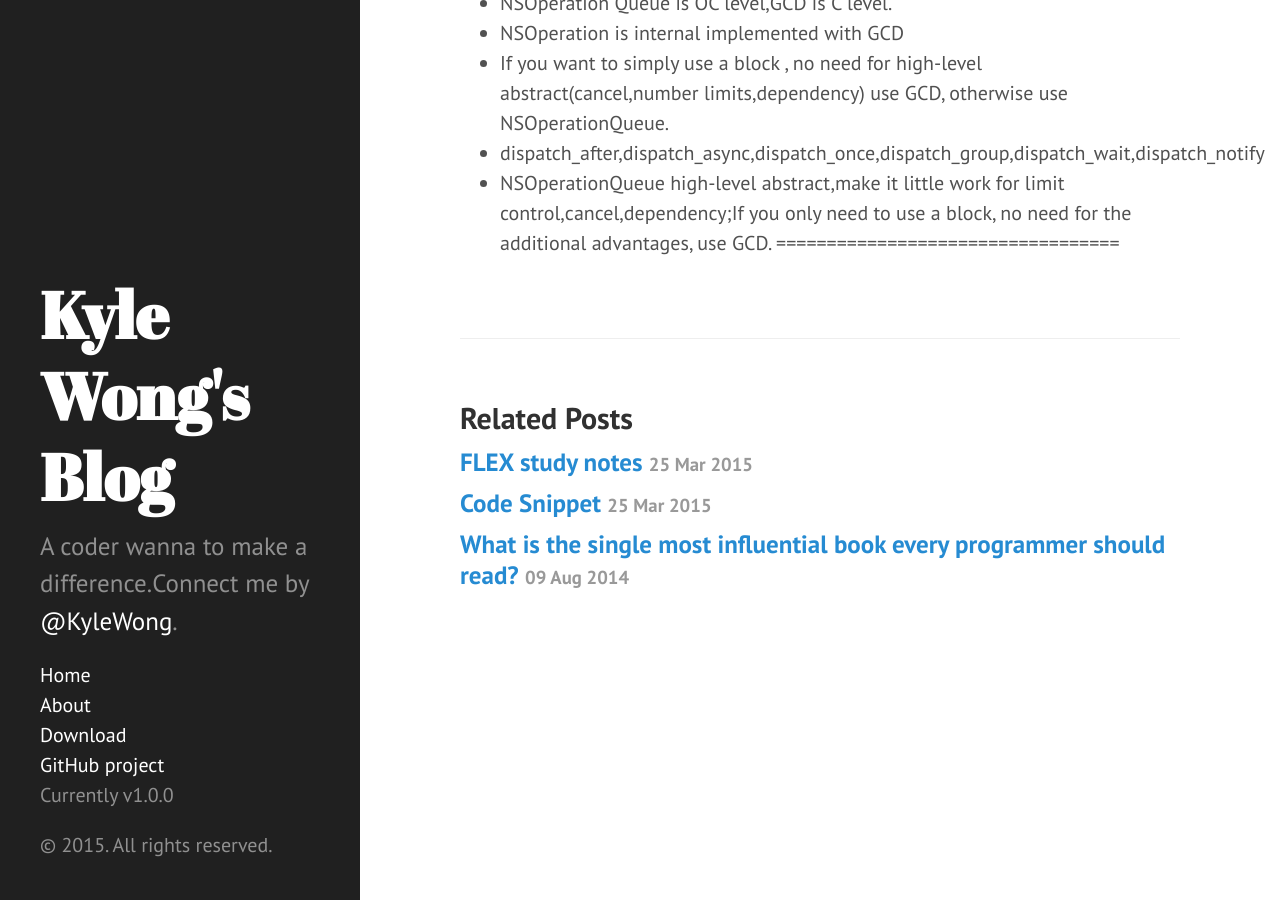
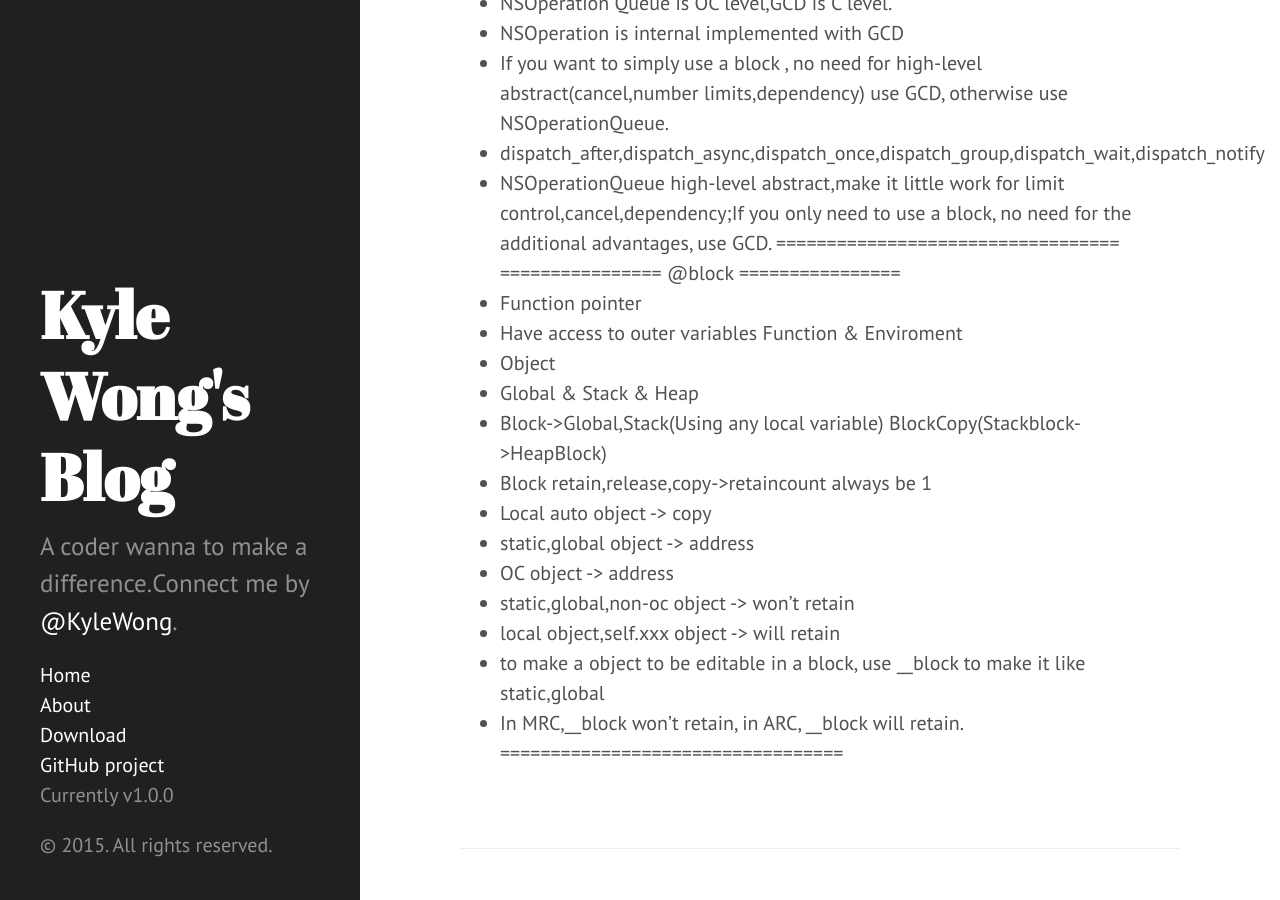
Before and after one commit to kangwang1988/kangwang1988.github.io, a Jekyll site: the page built from _posts/2015-05-10-iOS-study-note.md, in a window 1280 px wide and 900 px high, scrolled down 2602 px. Built offline with Jekyll 4.4.1, drawn with Linux system fonts in a browser that asks for light colours; Markdown is read by kramdown in place of the engine named in the settings.

Commit message:
Update 2015-05-10-iOS-study-note.md

```diff
--- a/_posts/2015-05-10-iOS-study-note.md
+++ b/_posts/2015-05-10-iOS-study-note.md
@@ -110,3 +110,18 @@ To analyze crash logs, we have two options:
 - dispatch_after,dispatch_async,dispatch_once,dispatch_group,dispatch_wait,dispatch_notify
 - NSOperationQueue high-level abstract,make it little work for limit control,cancel,dependency;If you only need to use a block, no need for the additional advantages, use GCD.
 ==================================<br>
+================ @block  ================<br>
+- Function pointer
+- Have access to outer variables Function & Enviroment
+- Object
+- Global & Stack & Heap
+- Block->Global,Stack(Using any local variable) BlockCopy(Stackblock->HeapBlock)
+- Block retain,release,copy->retaincount always be 1
+- Local auto object -> copy
+- static,global object -> address
+- OC object -> address
+- static,global,non-oc object -> won't retain
+- local object,self.xxx object -> will retain
+- to make a object to be editable in a block, use __block to make it like static,global
+- In MRC,__block won't retain, in ARC, __block will retain.
+==================================<br>
```
